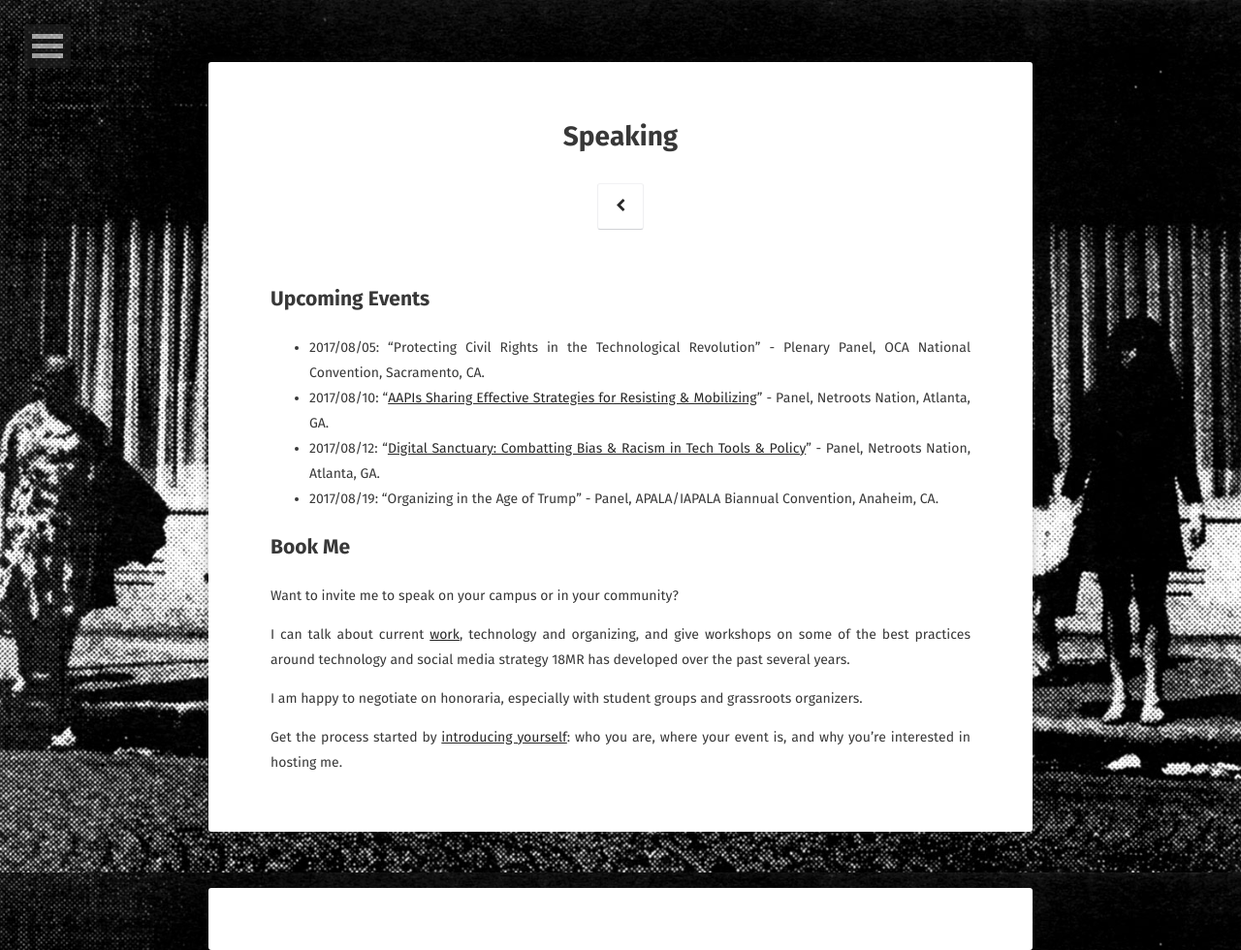
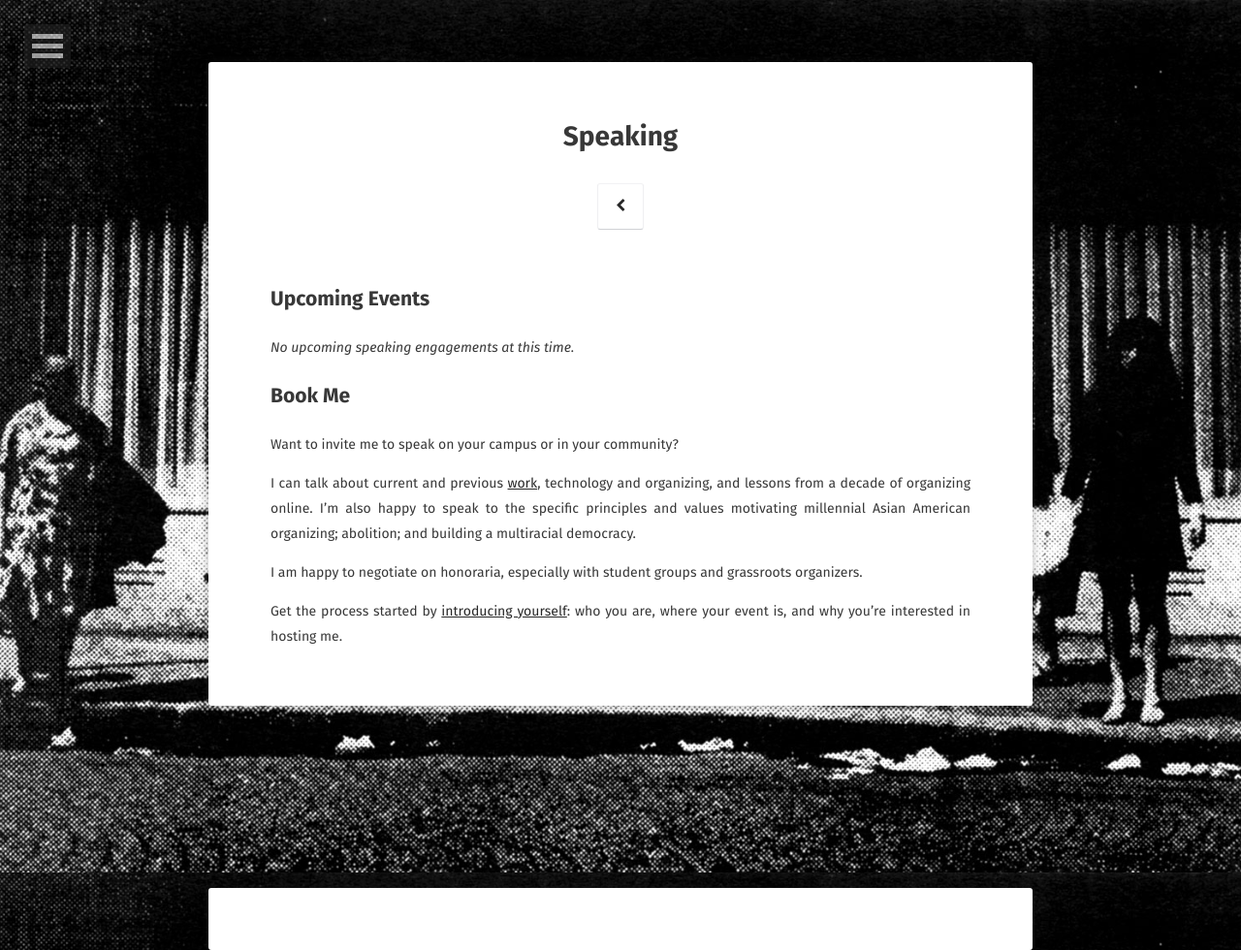
Before and after one commit to catachresis/bwo-2023, a Jekyll site: the page built from speaking.md, in a window 1280 px wide. Shown: the whole page at 97% size. Built offline with Jekyll 4.4.1, drawn with Linux system fonts in a browser that asks for light colours; some web fonts are replaced; comment, search, counter and statistics services are not loaded.

Commit message:
some updates

```diff
--- a/speaking.md
+++ b/speaking.md
@@ -6,17 +6,14 @@ permalink: /speaking/
 
 ## Upcoming Events
 
-- 2017/08/05: "Protecting Civil Rights in the Technological Revolution" - Plenary Panel, OCA National Convention, Sacramento, CA.
-- 2017/08/10: "[AAPIs Sharing Effective Strategies for Resisting & Mobilizing](http://www.netrootsnation.org/nn_events/nn-17/drink-chai-stay-woke-aapis-share-effective-strategies-for-resisting-and-mobilizing/)" - Panel, Netroots Nation, Atlanta, GA.
-- 2017/08/12: "[Digital Sanctuary: Combatting Bias & Racism in Tech Tools & Policy](http://www.netrootsnation.org/nn_events/nn-17/digital-sanctuary-combatting-bias-and-racism-in-tech-tools-and-policies/)" - Panel, Netroots Nation, Atlanta, GA.
-- 2017/08/19: "Organizing in the Age of Trump" - Panel, APALA/IAPALA Biannual Convention, Anaheim, CA.
+_No upcoming speaking engagements at this time._
 
 ## Book Me
 
 Want to invite me to speak on your campus or in your community?
 
-I can talk about current [work](/cv/), technology and organizing, and give workshops on some of the best practices around technology and social media strategy 18MR has developed over the past several years.
+I can talk about current and previous [work](/cv/), technology and organizing, and lessons from a decade of organizing online. I'm also happy to speak to the specific principles and values motivating millennial Asian American organizing; abolition; and building a multiracial democracy.
 
 I am happy to negotiate on honoraria, especially with student groups and grassroots organizers.
 
-Get the process started by [introducing yourself](mailto:cayden.mak@gmail.com&subject=Booking a speaking engagement): who you are, where your event is, and why you're interested in hosting me.
+Get the process started by [introducing yourself](mailto:catachresis@protonmail.com&subject=Booking a speaking engagement): who you are, where your event is, and why you're interested in hosting me.
```
Also changed, not shown: about.md (+3 -3 lines), assets/img/headshot-bricks.jpg (deleted), 1 other file.
